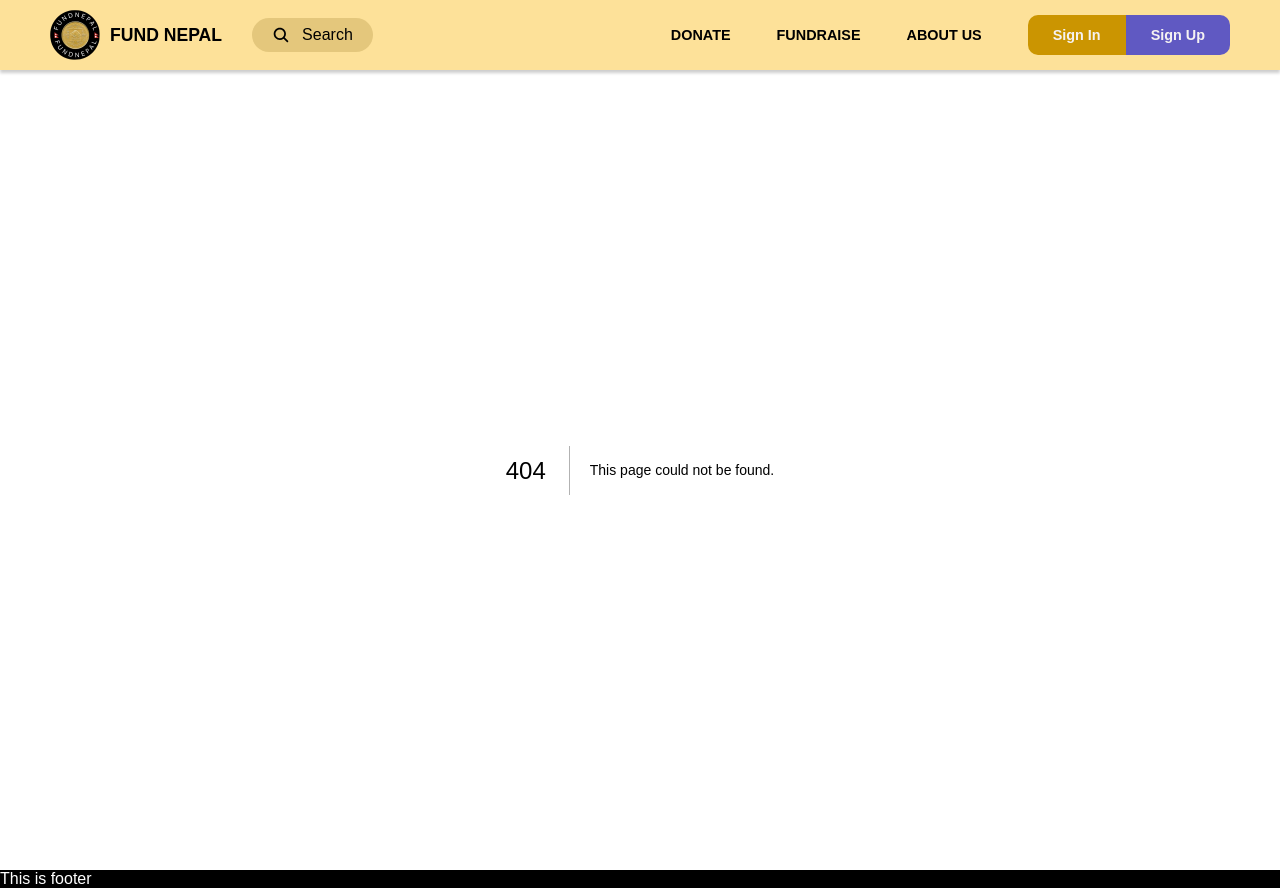
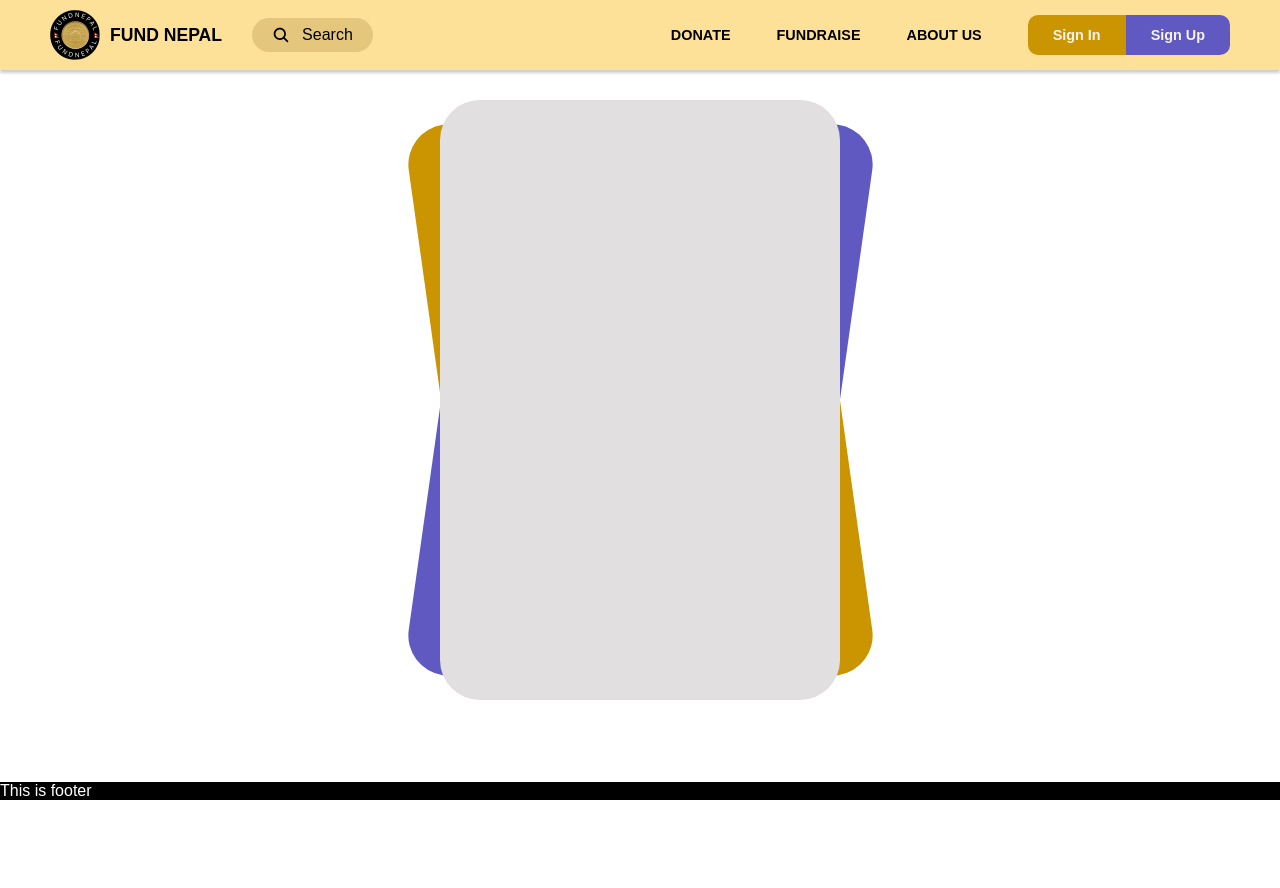
Before and after one commit to sudip15622/FundNepal, a Next.js app: page /sign-in in a window 1280 px wide. Before the commit this address had no page. After the commit the page ends 800 px from the top, so only its background shows below. Built offline with nearby package versions, Linux system fonts and the light colour scheme.

Commit message:
started creating login page

```diff
--- /dev/null
+++ b/app/sign-in/page.js
@@ -0,0 +1,12 @@
+import React from 'react'
+import SignIn from '@/components/SignIn/SignIn'
+
+const page = () => {
+  return (
+    <>
+      <SignIn />
+    </>
+  )
+}
+
+export default page
--- a/components/Navbar/Navbar.css
+++ b/components/Navbar/Navbar.css
@@ -5,6 +5,9 @@
     padding: 10px 50px;
     box-shadow: 0px 3px 3px rgba(0, 0, 0, 0.2);
     z-index: 1000;
+    position: sticky;
+    top: 0px;
+    left: 0px;
 }
 
 .navbar-left{
--- /dev/null
+++ b/components/SignIn/SignIn.css
@@ -0,0 +1,40 @@
+.login-container {
+    display: flex;
+    align-items: center;
+    justify-content: center;
+    position: relative;
+    margin-top: 30px;
+    overflow: hidden;
+}
+
+.red-box {
+    background-color: #6059c2;
+    width: 395px;
+    height: 600px;
+    position: absolute;
+    top: 0px;
+    z-index: -1;
+    transform: rotate(8deg);
+    border-radius: 40px;
+    /* opacity: .8; */
+}
+
+.blue-box {
+    background-color: #cb9501;
+    width: 395px;
+    height: 600px;
+    position: absolute;
+    top: 0px;
+    z-index: -1;
+    transform: rotate(-8deg);
+    border-radius: 40px;
+    /* opacity: .8; */
+}
+
+.white-box {
+    background-color: rgb(225, 223, 223);
+    width: 400px;
+    height: 600px;
+    z-index: 1;
+    border-radius: 40px;
+}
--- /dev/null
+++ b/components/SignIn/SignIn.js
@@ -0,0 +1,17 @@
+"use client"
+import React from 'react'
+import "./SignIn.css";
+
+const Login = () => {
+  return (
+    <main className='login-container'>
+      <div className="blue-box"></div>
+      <div className="red-box"></div>
+      <div className="white-box">
+
+      </div>
+    </main>
+  )
+}
+
+export default Login
```
